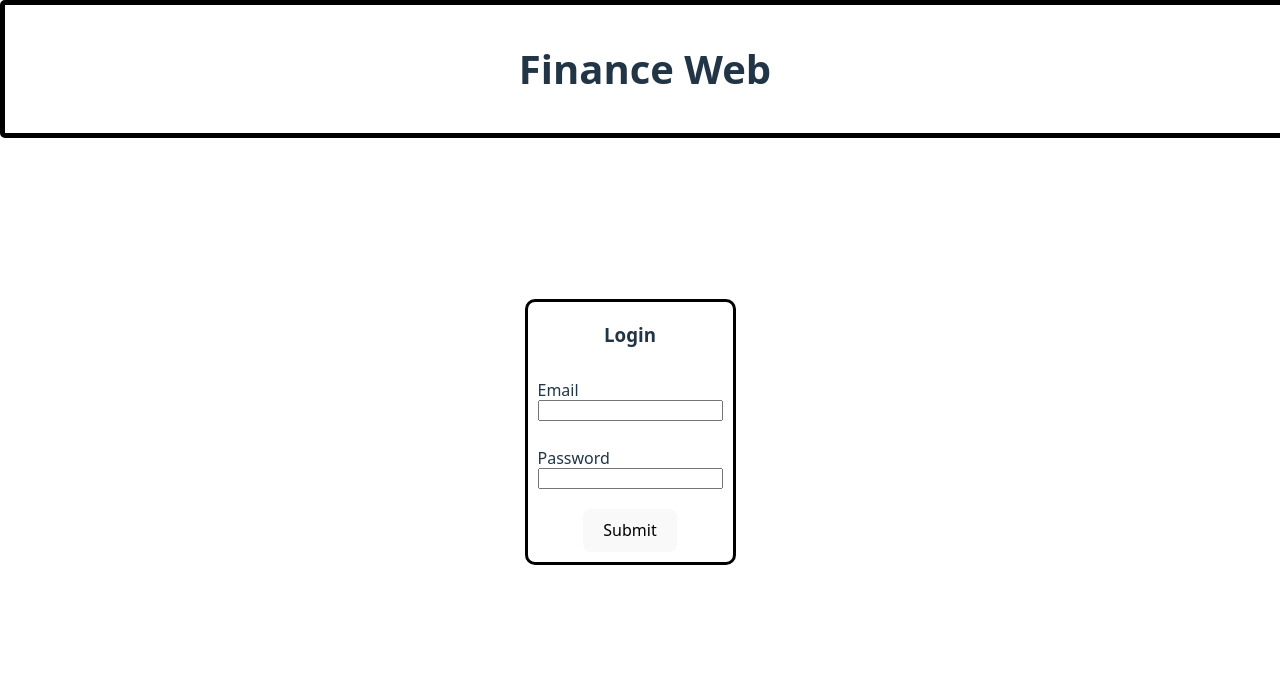
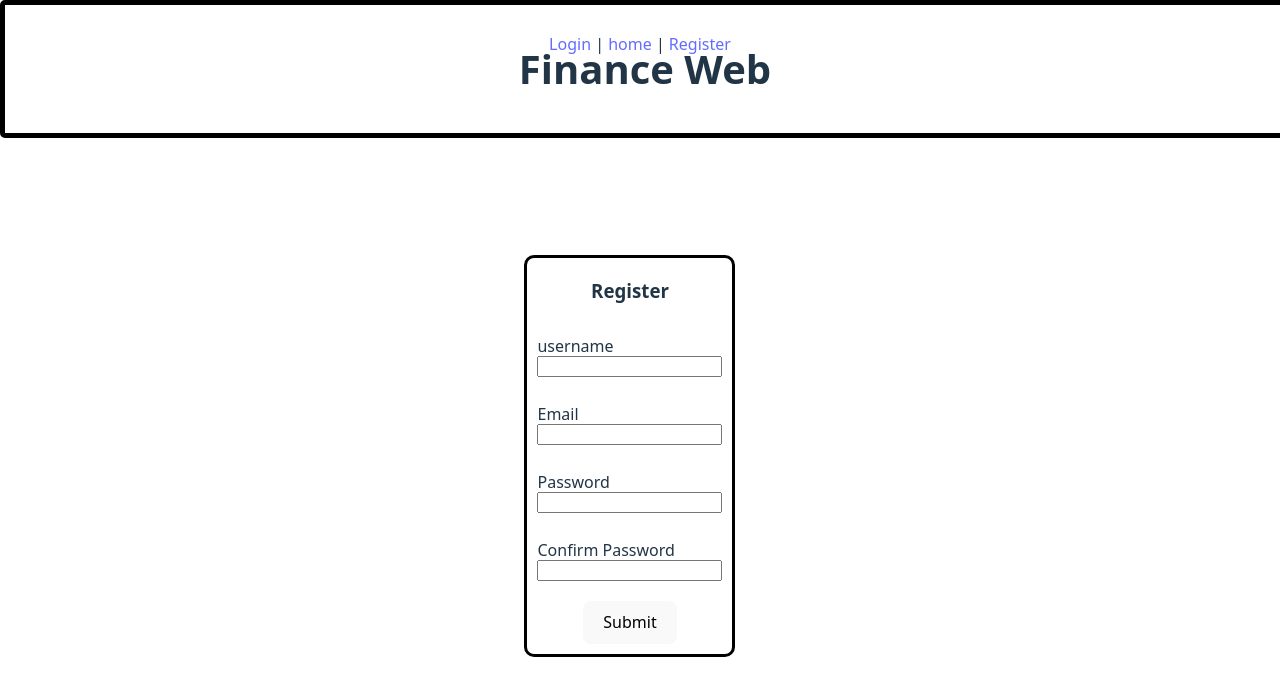
Before and after one commit to joaoneto9/Finance-web, a React (Vite) app in the folder web-finance/: page /register in a window 1280 px wide. Shown: the top 696 px of the page. Built offline with nearby package versions, Linux system fonts and the light colour scheme.

Commit message:
feat: adding the routes pages to navigate into them

```diff
--- a/web-finance/package.json
+++ b/web-finance/package.json
@@ -11,7 +11,8 @@
   },
   "dependencies": {
     "react": "^19.1.1",
-    "react-dom": "^19.1.1"
+    "react-dom": "^19.1.1",
+    "react-router-dom": "^7.9.4"
   },
   "devDependencies": {
     "@eslint/js": "^9.36.0",
--- a/web-finance/src/App.tsx
+++ b/web-finance/src/App.tsx
@@ -1,13 +1,25 @@
-import { useState } from 'react'
 import './style/App.css'
+import HomePage from './pages/HomePage'
 import LoginPage from './pages/LoginPage'
-
+import RegisterPage from './pages/RegisterPage'
+import { BrowserRouter, Routes, Route, Link } from 'react-router-dom'
 function App() {
-  const [count, setCount] = useState(0)
 
   return (
     <>
-       <LoginPage />
+        <BrowserRouter>
+            <nav>
+                <Link to="/login">Login</Link> | {" "}
+                <Link to="/home">home</Link> | {" "}
+                <Link to="/register">Register</Link>
+            </nav>
+
+            <Routes>
+                <Route path='/login'element={<LoginPage />}/>
+                <Route path='/home'element={<HomePage name={"João Neto"} />}/>
+                <Route path='/register'element={<RegisterPage />}/>
+            </Routes>
+       </BrowserRouter>
     </>
   )
 }
--- /dev/null
+++ b/web-finance/src/pages/RegisterPage.tsx
@@ -0,0 +1,15 @@
+import Header from "../components/Header";
+import UserInformationBox from "../components/UserInformationBox";
+
+function RegisterPage() {
+
+    return (
+        <>
+            <Header />
+            <UserInformationBox title={"Register"}
+                fields={["username", "Email", "Password", "Confirm Password"]}/>
+        </>
+    );
+}
+
+export default RegisterPage;
```
Also changed, not shown: 1 other file (tests, documents, lock files or other folders).
